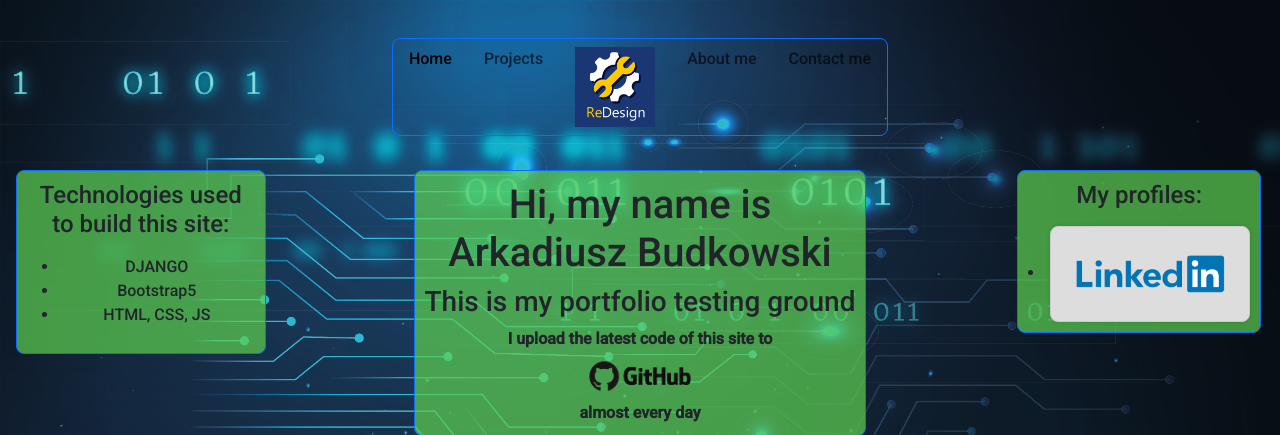
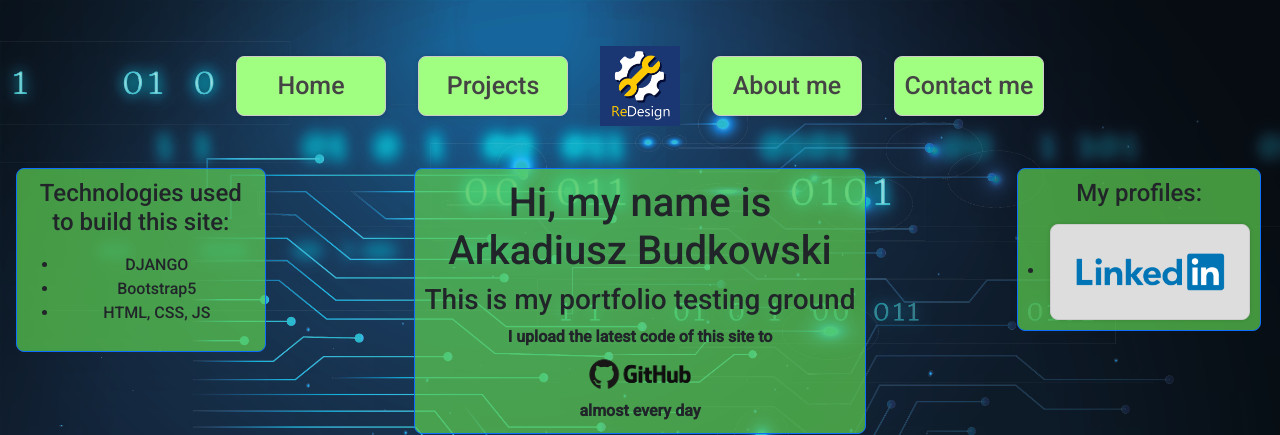
Before and after one commit to Hamster-Inside/ReDesignIT_PL, a Django app: page / in a window 1280 px wide. Shown: the top 435 px of the page. Run offline with Django 4.2, Linux system fonts and the light colour scheme; some libraries are stand-ins or nearby versions.

Commit message:
header updated, looking good for now

```diff
--- a/static/css/header.css
+++ b/static/css/header.css
@@ -23,3 +23,26 @@ font-family: 'Roboto', sans-serif;
 .top-container{
 height: 20px;
 }
+
+.header-button-like-div{
+    display:inline-block;
+    justify-content: center;
+    color:#444;
+    border:1px solid #CCC;
+    background:#a0fe81;
+    box-shadow: 0 0 5px -1px rgba(0,0,0,0.2);
+    vertical-align:middle;
+    max-width: 200px;
+    min-width: 150px;
+    min-height: 60px;
+    padding: 5px;
+    text-align: center;
+    cursor: pointer;
+    font-family: 'Roboto', sans-serif;
+    font-size: 25px;
+    }
+
+.header-button-like-div:hover {
+  background-color: yellow;
+  box-shadow: 0 0 5px -1px rgba(0,0,0,0.6);
+}
--- a/templates/header.html
+++ b/templates/header.html
@@ -19,7 +19,7 @@
 <header class="header" id="header-sticky">
     <nav class="navbar navbar-expand-lg navbar-light">
         <a class="navbar-brand d-block d-lg-none" href="{% url 'home' %}">
-                <img src="{% static '/images/logo-redesign.jpg' %}" height="80"/>
+            <img src="{% static '/images/logo-redesign.jpg' %}" height="80"/>
         </a>
         <button class="navbar-toggler" type="button" data-bs-toggle="collapse" data-bs-target="#navbarNavDropdown"
                 aria-controls="navbarNavDropdown" aria-expanded="false" aria-label="Toggle navigation">
@@ -27,26 +27,32 @@
         </button>
 
         <div class="collapse navbar-collapse" id="navbarNavDropdown">
-            <ul class="navbar-nav mx-auto border border-primary rounded-3">
-                <li class="nav-item">
-                    <a class="nav-link mx-2 active navbar-custom" aria-current="page" href="{% url 'home' %}">Home</a>
+            <ul class="navbar-nav mx-auto rounded-3">
+                <li class="nav-item d-flex align-items-center">
+                    <a class="nav-link mx-2 active navbar-custom" aria-current="page" href="{% url 'home' %}">
+                        <div class="header-button-like-div d-flex align-items-center rounded-3">Home</div>
+                    </a>
                 </li>
-                <li class="nav-item">
-                    <a class="nav-link mx-2" href="{% url 'projects' %}">Projects</a>
+                <li class="nav-item d-flex align-items-center">
+                    <a class="nav-link mx-2" href="{% url 'projects' %}">
+                        <div class="d-flex align-items-center header-button-like-div rounded-3">Projects</div>
+                    </a>
                 </li>
                 <li class="nav-item d-none d-lg-block">
                     <a class="nav-link mx-2" href="{% url 'home' %}">
                         <img src="{% static '/images/logo-redesign.jpg' %}" height="80"/>
                     </a>
                 </li>
-                <li class="nav-item">
-                    <a class="nav-link mx-2" href="{% url 'about' %}">About me</a> </p>
+                <li class="nav-item d-flex align-items-center">
+                    <a class="nav-link mx-2" href="{% url 'about' %}">
+                        <div class="header-button-like-div d-flex align-items-center rounded-3">About me</div>
+                    </a>
                 </li>
-
+                <li class="nav-item d-flex align-items-center">
                     <a class="nav-link mx-2" href="{% url 'contact' %}">
-                        Contact me
+                        <div class="header-button-like-div d-flex align-items-center rounded-3">Contact me</div>
                     </a>
-
+                </li>
             </ul>
         </div>
     </nav>
```
